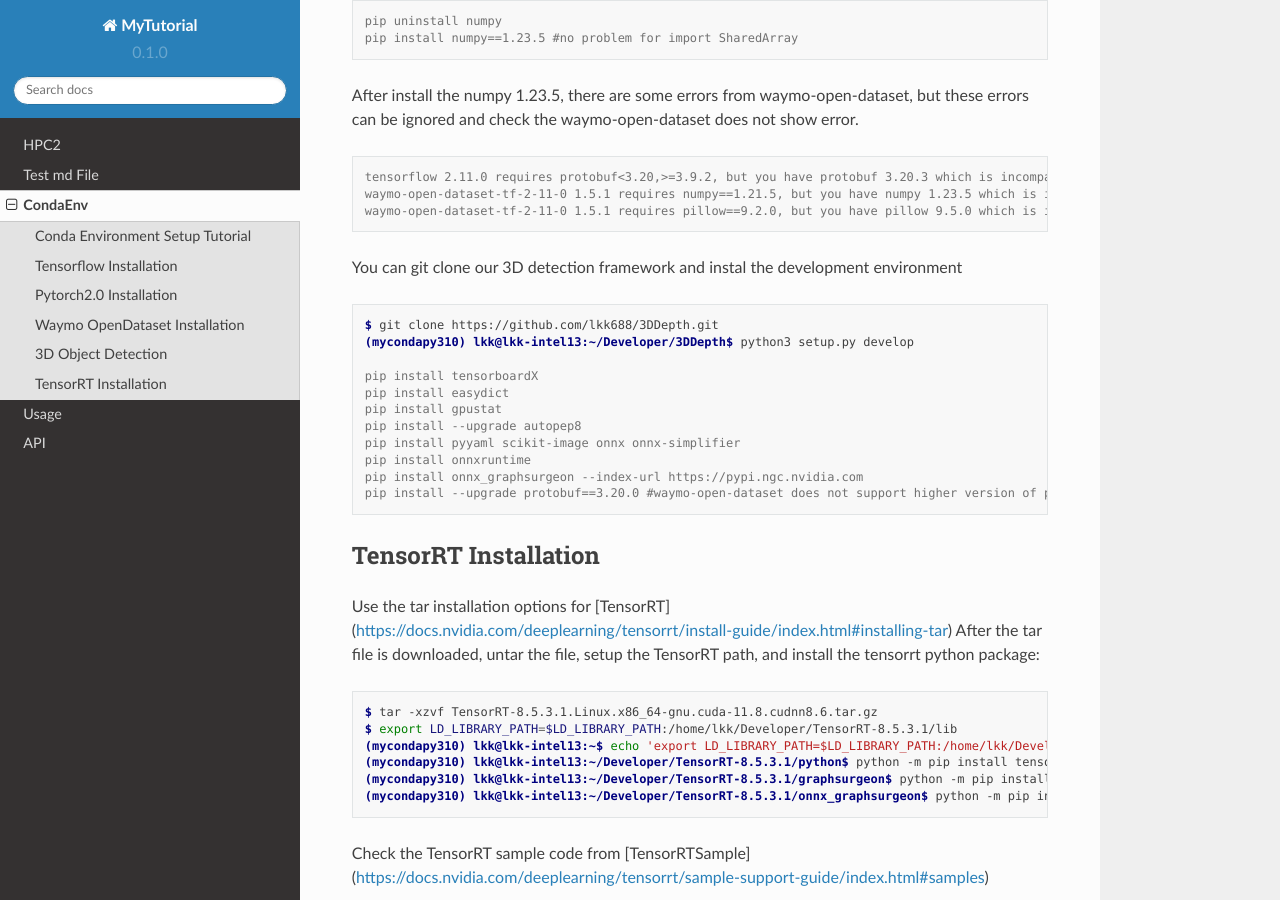
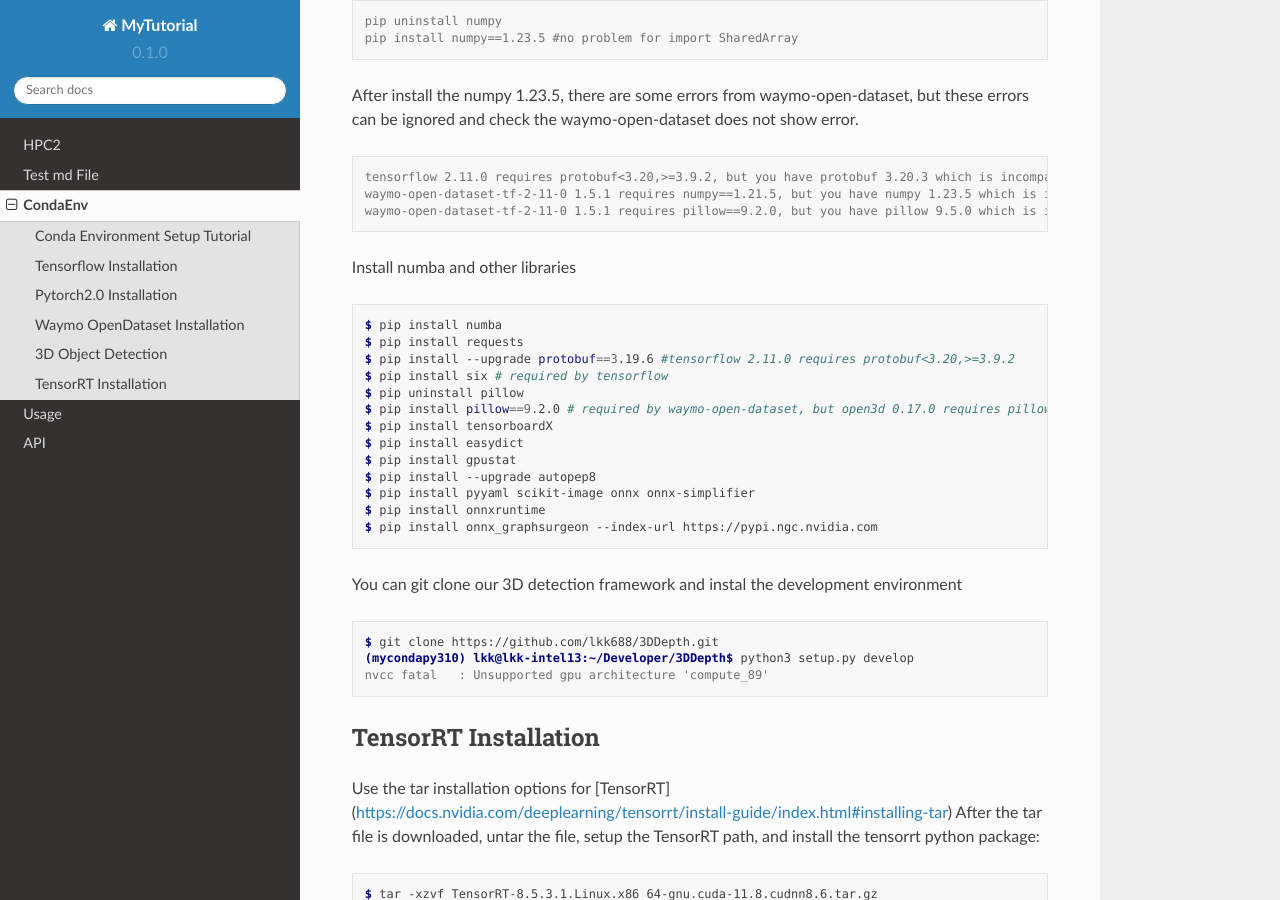
Before and after one commit to lkk688/mytutorial, a Sphinx documentation site: the page built from docs/source/CondaEnv.rst, in a window 1280 px wide and 900 px high, scrolled down 2415 px. Built offline with Sphinx 7.4.7 and the Read the Docs theme 2.0.0, drawn with Linux system fonts in a browser that asks for light colours.

Commit message:
Update CondaEnv.rst

```diff
--- a/docs/source/CondaEnv.rst
+++ b/docs/source/CondaEnv.rst
@@ -129,21 +129,33 @@ After install the numpy 1.23.5, there are some errors from waymo-open-dataset, b
    waymo-open-dataset-tf-2-11-0 1.5.1 requires numpy==1.21.5, but you have numpy 1.23.5 which is incompatible.
    waymo-open-dataset-tf-2-11-0 1.5.1 requires pillow==9.2.0, but you have pillow 9.5.0 which is incompatible.
 
+Install numba and other libraries
+
+.. code-block:: console
+
+   $ pip install numba
+   $ pip install requests
+   $ pip install --upgrade protobuf==3.19.6 #tensorflow 2.11.0 requires protobuf<3.20,>=3.9.2
+   $ pip install six # required by tensorflow
+   $ pip uninstall pillow
+   $ pip install pillow==9.2.0 # required by waymo-open-dataset, but open3d 0.17.0 requires pillow>=9.3.0
+   $ pip install tensorboardX
+   $ pip install easydict
+   $ pip install gpustat
+   $ pip install --upgrade autopep8
+   $ pip install pyyaml scikit-image onnx onnx-simplifier
+   $ pip install onnxruntime
+   $ pip install onnx_graphsurgeon --index-url https://pypi.ngc.nvidia.com
+
 You can git clone our 3D detection framework and instal the development environment
 
 .. code-block:: console
 
    $ git clone https://github.com/lkk688/3DDepth.git
    (mycondapy310) lkk@lkk-intel13:~/Developer/3DDepth$ python3 setup.py develop
+   nvcc fatal   : Unsupported gpu architecture 'compute_89'
 
-   pip install tensorboardX
-   pip install easydict
-   pip install gpustat
-   pip install --upgrade autopep8
-   pip install pyyaml scikit-image onnx onnx-simplifier
-   pip install onnxruntime
-   pip install onnx_graphsurgeon --index-url https://pypi.ngc.nvidia.com
-   pip install --upgrade protobuf==3.20.0 #waymo-open-dataset does not support higher version of protobuf
+
 
 TensorRT Installation
 ----------------
```
